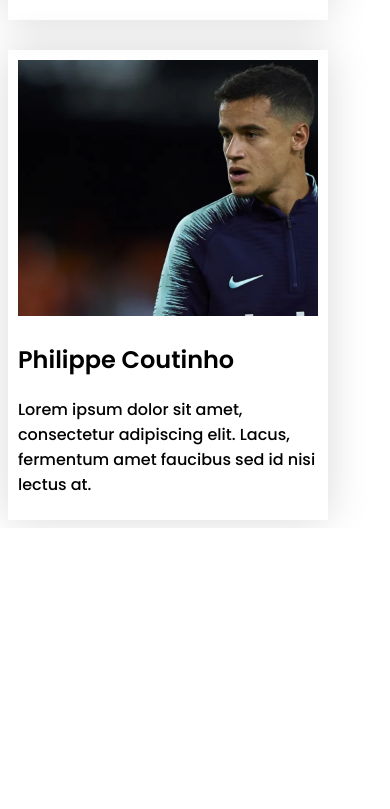
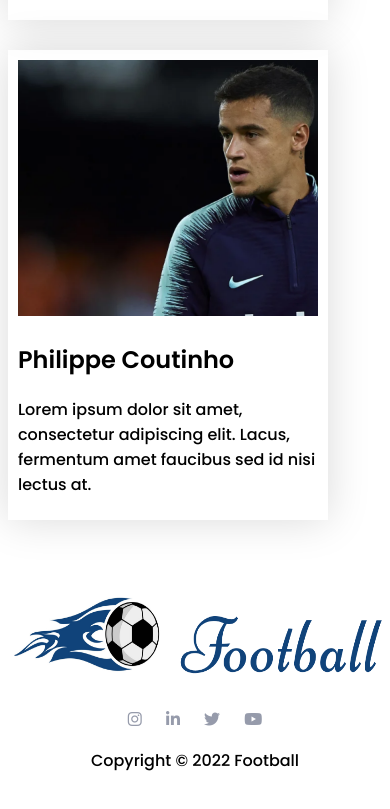
Before and after one commit to borshon420/euro-football-responsive-website, a plain HTML site: page index.html in a window 390 px wide. Shown: the part 6560-7369 px from the top of the page. Before the commit the page ends 7088 px from the top, so only its background shows below. Drawn offline with Linux system fonts and the light colour scheme.

Commit message:
footer responsiveness

```diff
--- a/styles/style.css
+++ b/styles/style.css
@@ -139,6 +139,10 @@ footer {
     }
 
     footer {
-        display: none;
+        width: 100%;
+    }
+
+    .footer-image img {
+        width: 100%;
     }
   }
```
